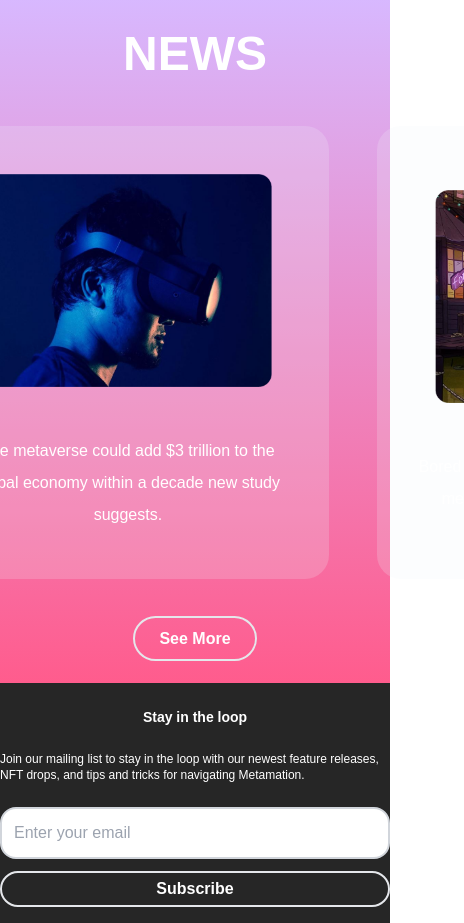
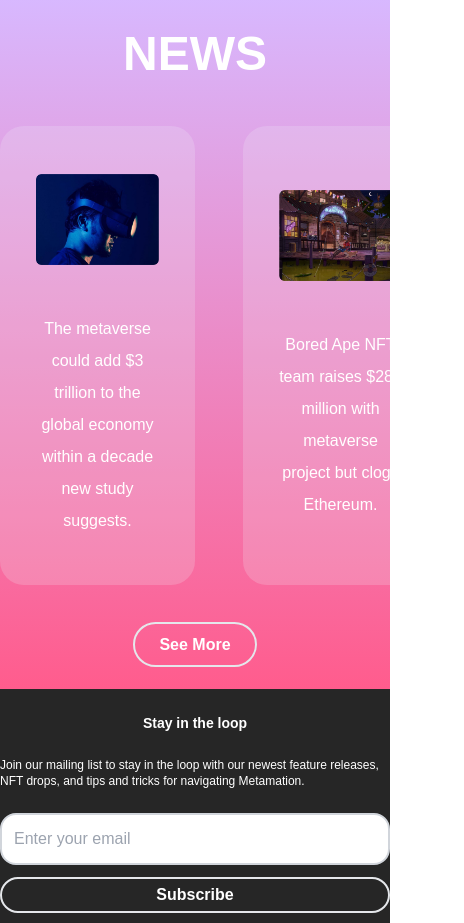
Before and after one commit to atqamz/metamation, a website: page index.html in a window 390 px wide. Shown: the part 2020-2943 px from the top of the page, 464 px wide, since content can reach past the window. Drawn offline with Linux system fonts and the light colour scheme.

Commit message:
Responsive Fix

```diff
--- a/index.html
+++ b/index.html
@@ -173,11 +173,11 @@
         <!-- Cards -->
         <div
           id="news"
-          class="no-scrollbar mx-24 flex space-x-12 overflow-x-auto lg:m-0 lg:flex-row lg:space-y-3"
+          class="no-scrollbar flex w-full space-x-12 overflow-x-auto lg:space-y-3"
         >
           <!-- Card 1 -->
           <div
-            class="flex w-3/4 flex-shrink-0 flex-col items-center justify-center space-y-12 rounded-3xl bg-slate-100 bg-opacity-20 px-9 py-12 lg:w-1/3 lg:flex-shrink"
+            class="flex w-2/4 flex-shrink-0 flex-col items-center justify-center space-y-12 rounded-3xl bg-slate-100 bg-opacity-20 px-9 py-12 lg:w-1/3 lg:flex-shrink"
           >
             <img
               src="img/section4_img1.png"
@@ -192,7 +192,7 @@
 
           <!-- Card 2 -->
           <div
-            class="flex w-3/4 flex-shrink-0 flex-col items-center justify-center space-y-12 rounded-3xl bg-slate-100 bg-opacity-20 px-9 py-12 lg:w-1/3 lg:flex-shrink"
+            class="flex w-2/4 flex-shrink-0 flex-col items-center justify-center space-y-12 rounded-3xl bg-slate-100 bg-opacity-20 px-9 py-12 lg:w-1/3 lg:flex-shrink"
           >
             <img
               src="img/section4_img2.png"
@@ -207,7 +207,7 @@
 
           <!-- Card 3 -->
           <div
-            class="flex w-3/4 flex-shrink-0 flex-col items-center justify-center space-y-12 rounded-3xl bg-slate-100 bg-opacity-20 px-9 py-12 lg:w-1/3 lg:flex-shrink"
+            class="flex w-2/4 flex-shrink-0 flex-col items-center justify-center space-y-12 rounded-3xl bg-slate-100 bg-opacity-20 px-9 py-12 lg:w-1/3 lg:flex-shrink"
           >
             <img
               src="img/section4_img3.png"
```
Also changed, not shown: css/main.css.
